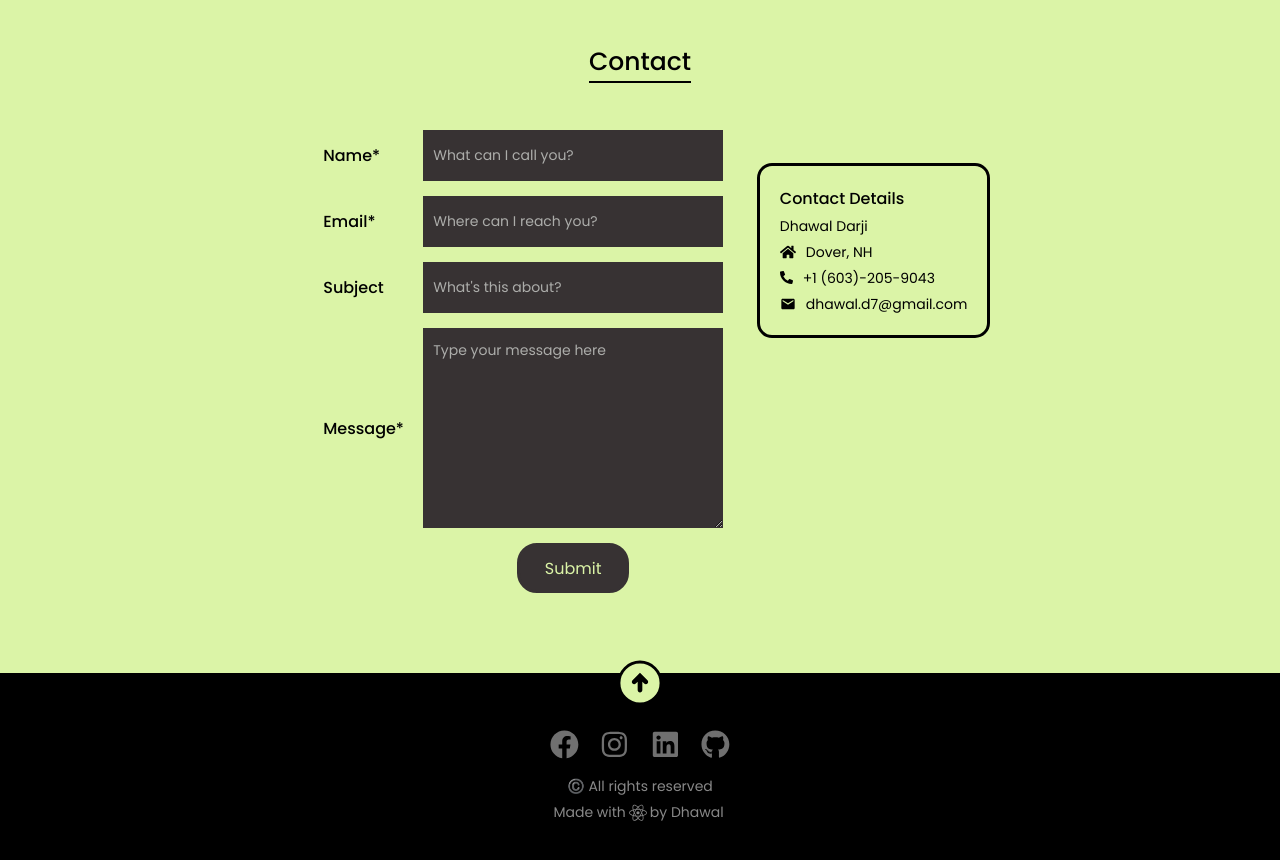
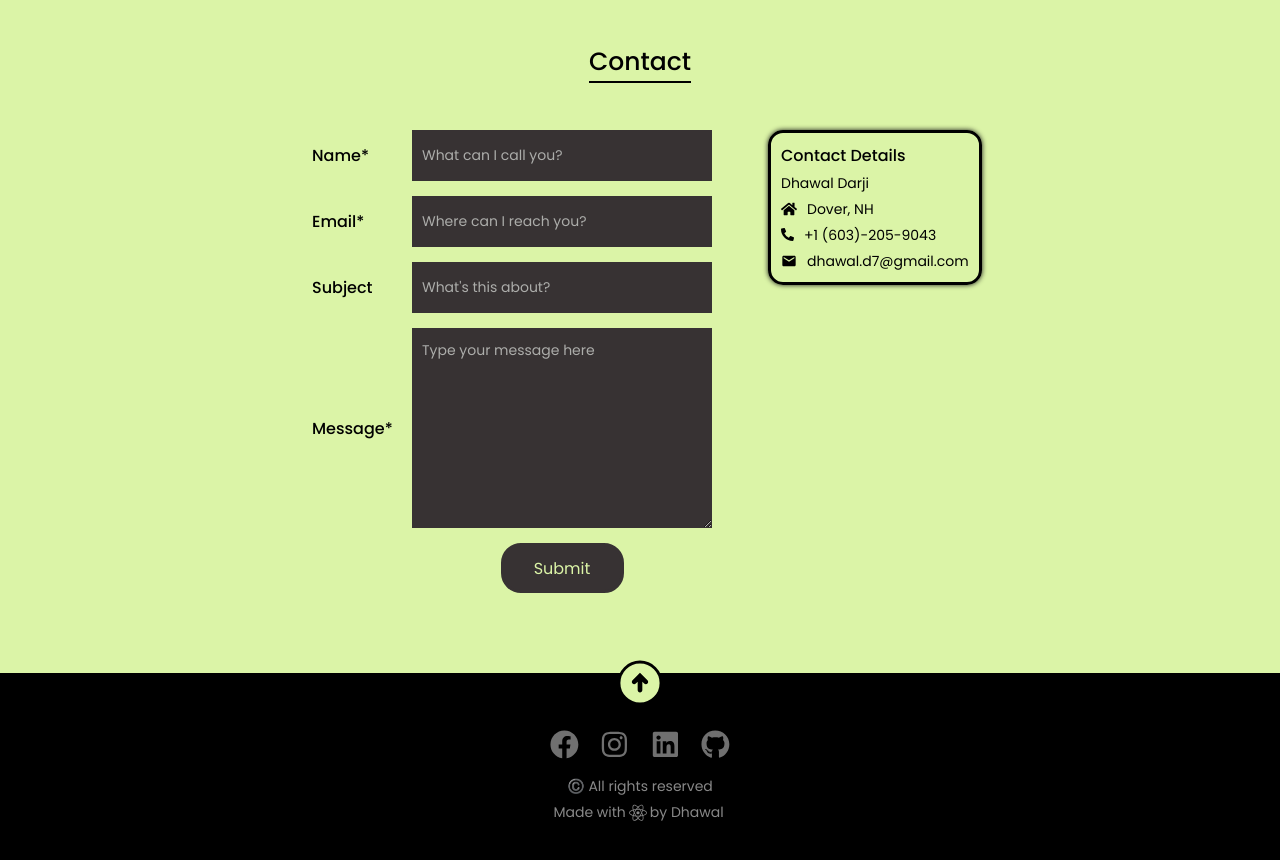
Before and after one commit to dhawaldarji7/dhawaldarjiportfolio2.0, a React (Create React App) app: page / in a window 1280 px wide. Shown: the part 3240-4100 px from the top of the page. Built offline with nearby package versions, Linux system fonts and the light colour scheme.

Commit message:
More fixes here and there!

```diff
--- a/src/Components/Contact/ContactStyledElements.js
+++ b/src/Components/Contact/ContactStyledElements.js
@@ -31,6 +31,7 @@ export const ContactGrid = styled.div`
   grid-template-columns: 2fr 1fr;
   grid-template-rows: fit-content;
   justify-content: center;
+  width: 60%;
 
   @media screen and (max-width: 640px) {
     grid-template-columns: 1fr;
@@ -123,7 +124,7 @@ export const Button = styled.button`
 `;
 
 export const ContactDetails = styled.div`
-  padding: 20px 20px;
+  padding: 10px 10px;
   display: flex;
   flex-direction: column;
   align-items: flex-start;
@@ -132,11 +133,11 @@ export const ContactDetails = styled.div`
   border: 3px solid black;
   border-radius: 15px;
   height: fit-content;
-  margin-top: 25%;
+  margin-top: 25px;
+  box-shadow: 0px 0px 5px #181818;
 
   @media screen and (max-width: 640px) {
-    margin-top: 0;
-
+    margin-top: 10px;
     justify-content: center;
     justify-self: center;
   }
--- a/src/Components/Footer/FooterStyledElements.js
+++ b/src/Components/Footer/FooterStyledElements.js
@@ -13,6 +13,7 @@ export const FooterContainer = styled.div`
   height: fit-content;
   color: #888888;
   user-select: none;
+  width: 100%;
 `;
 
 export const FooterWrapper = styled.div`
@@ -72,9 +73,11 @@ export const Copyright = styled.div`
 export const EasterEgg = styled.div`
   display: flex;
   align-items: center;
+  justify-content: center;
   margin-top: 5px;
   font-size: 16px;
   color: rgba(0, 0, 0, 0);
+  width: 90vw;
 
   &:hover {
     color: rgba(250, 100, 100, 1);
```
